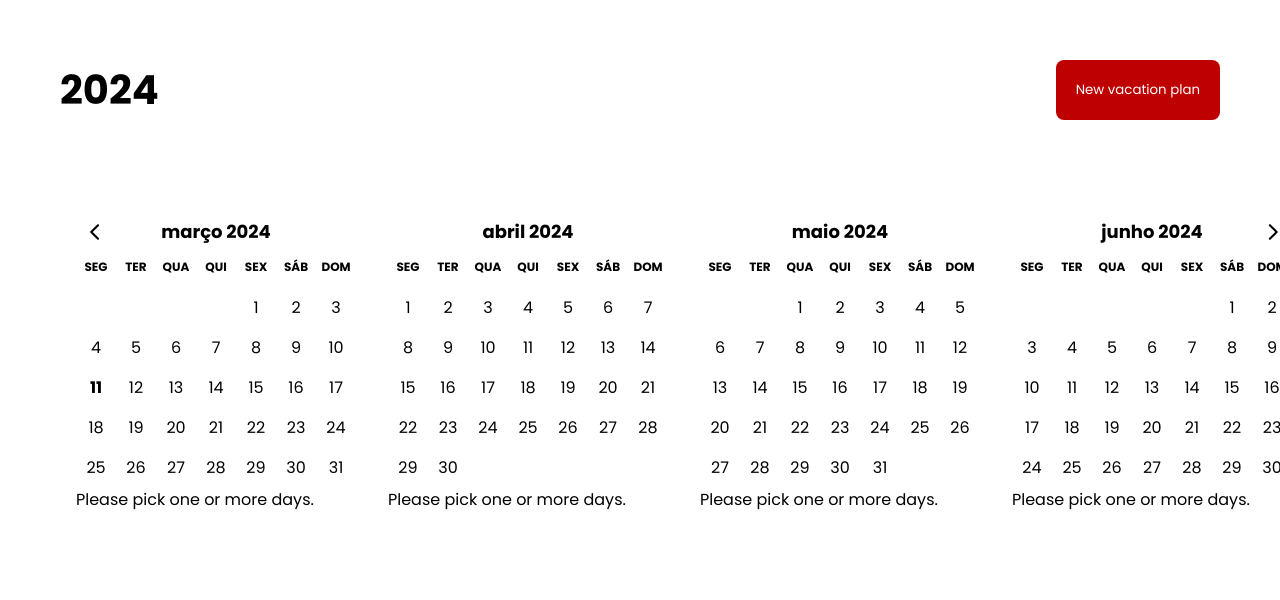
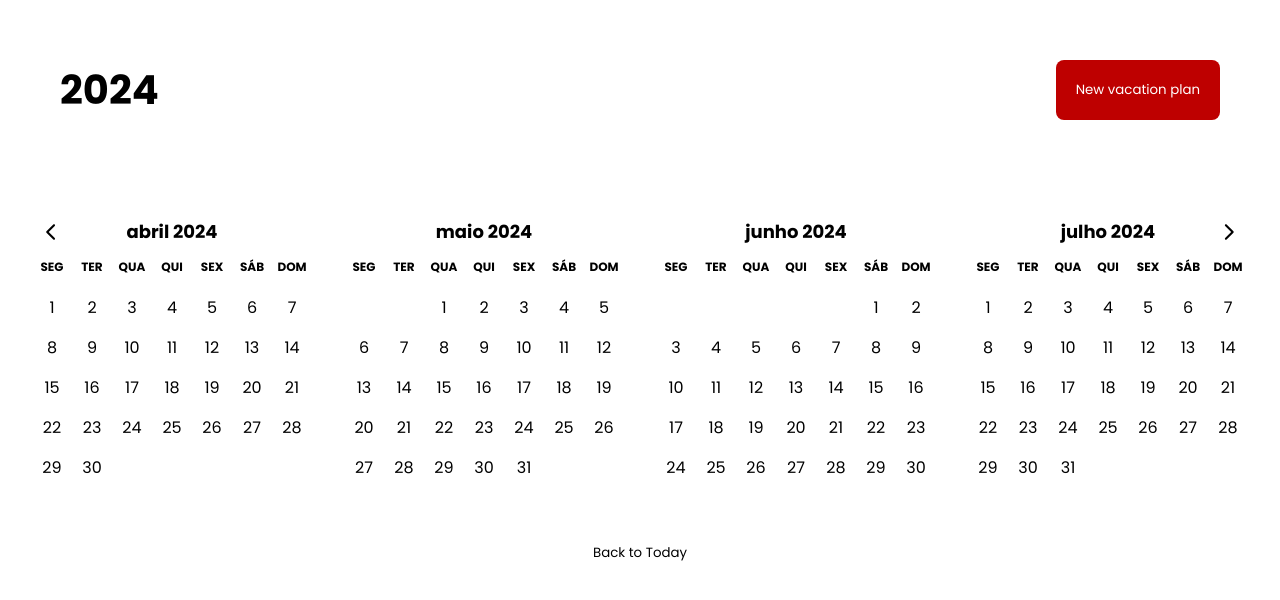
Before and after one commit to eduardouglas99/vacation-plan, a Next.js app: page / in a window 1280 px wide. Shown: the top 600 px of the page. Built offline with nearby package versions, Linux system fonts and the light colour scheme.

Commit message:
ajusted styles on calendar  and compiler on nextconfig

```diff
--- a/next.config.mjs
+++ b/next.config.mjs
@@ -1,4 +1,8 @@
 /** @type {import('next').NextConfig} */
-const nextConfig = {};
+const nextConfig = {
+    compiler: {
+      styledComponents: true,
+    },
+  }
 
 export default nextConfig;
--- a/pages/_app.tsx
+++ b/pages/_app.tsx
@@ -32,7 +32,9 @@ const GlobalStyles = createGlobalStyle`
         outline: none;
         cursor: pointer;
     }
-
+    .rdp-months {
+        justify-content: center;
+    }
 `
 
 const Container = styled.main`
--- a/src/components/calendar.tsx
+++ b/src/components/calendar.tsx
@@ -1,27 +1,44 @@
-import React from 'react';
+import React, { useState } from 'react';
 import { DayPicker } from 'react-day-picker';
+import { addMonths, isSameMonth } from 'date-fns';
 import { pt } from 'date-fns/locale';
 import 'react-day-picker/dist/style.css';
+import styled from 'styled-components';
 
 export default function Calendar() {
     const initialDays: Date[] = [];
+    const today = new Date();
+    const nextMonth = addMonths(new Date(), 1);
     const [days, setDays] = React.useState<Date[] | undefined>(initialDays);
-
-    const footer = days && days.length > 0 ? (
-        <p>You selected {days.length} day(s).</p>
-    ) : (
-    <p>Please pick one or more days.</p>
-    );
+    const [month, setMonth] = useState<Date>(nextMonth);
 
     return(
+        <>
             <DayPicker
                 mode="multiple"
                 min={1}
                 selected={days}
                 onSelect={setDays}
-            footer={footer}
                 numberOfMonths={4}
                 locale={pt}
+                pagedNavigation
+                month={month}
+                onMonthChange={setMonth}
             />
+
+            <BackTodayButton disabled={isSameMonth(today, month)} onClick={() => setMonth(today)}>
+                Back to Today
+            </BackTodayButton>
+        </>
     )
 }
+
+const BackTodayButton = styled.button`
+    background: transparent;
+    margin: 40px auto;
+    text-align: center;
+    width: 100%;
+    &:hover {
+        text-decoration: underline;
+    }
+`
```
Lines whose indentation alone changed are shown as unchanged.
